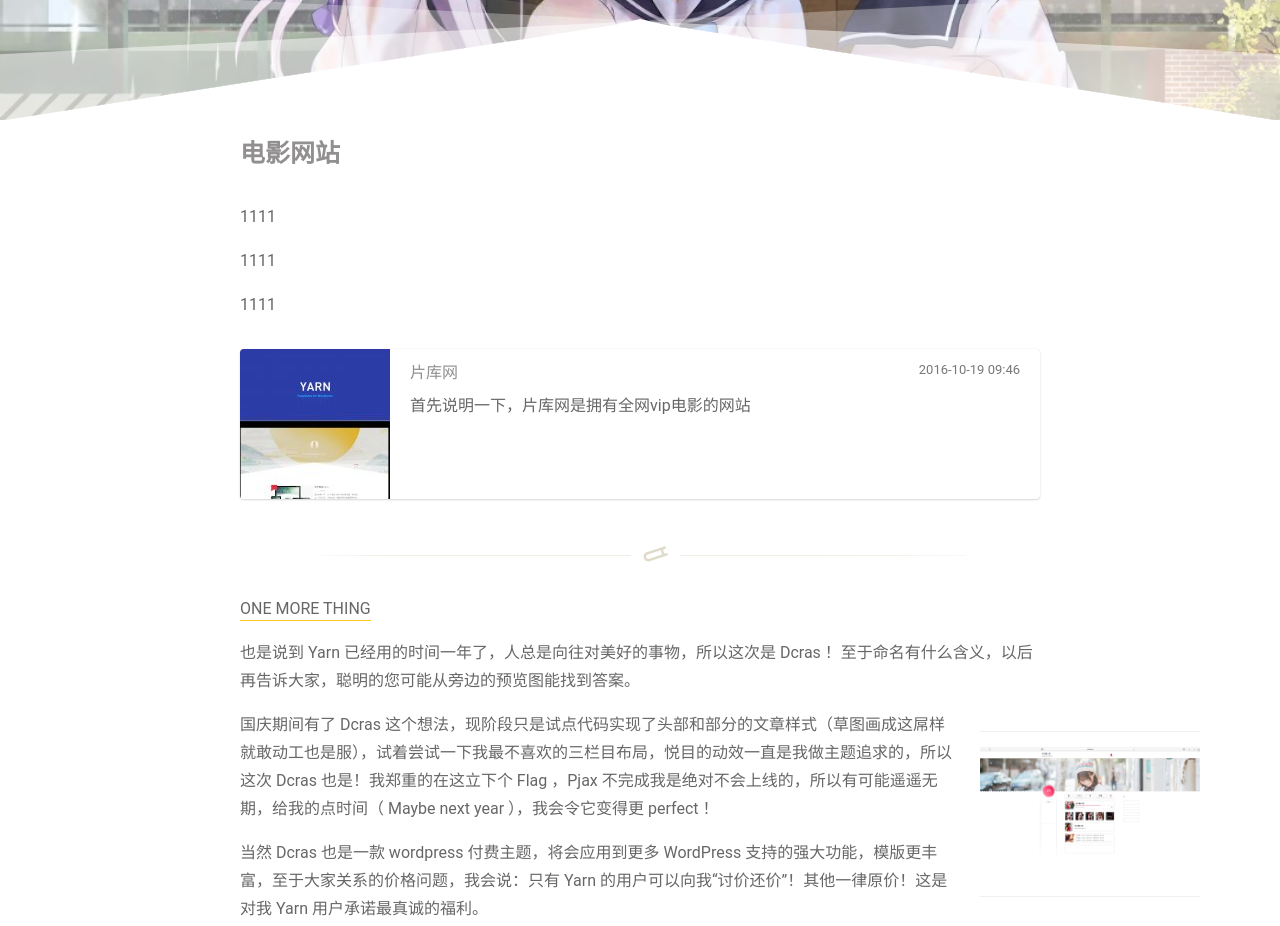
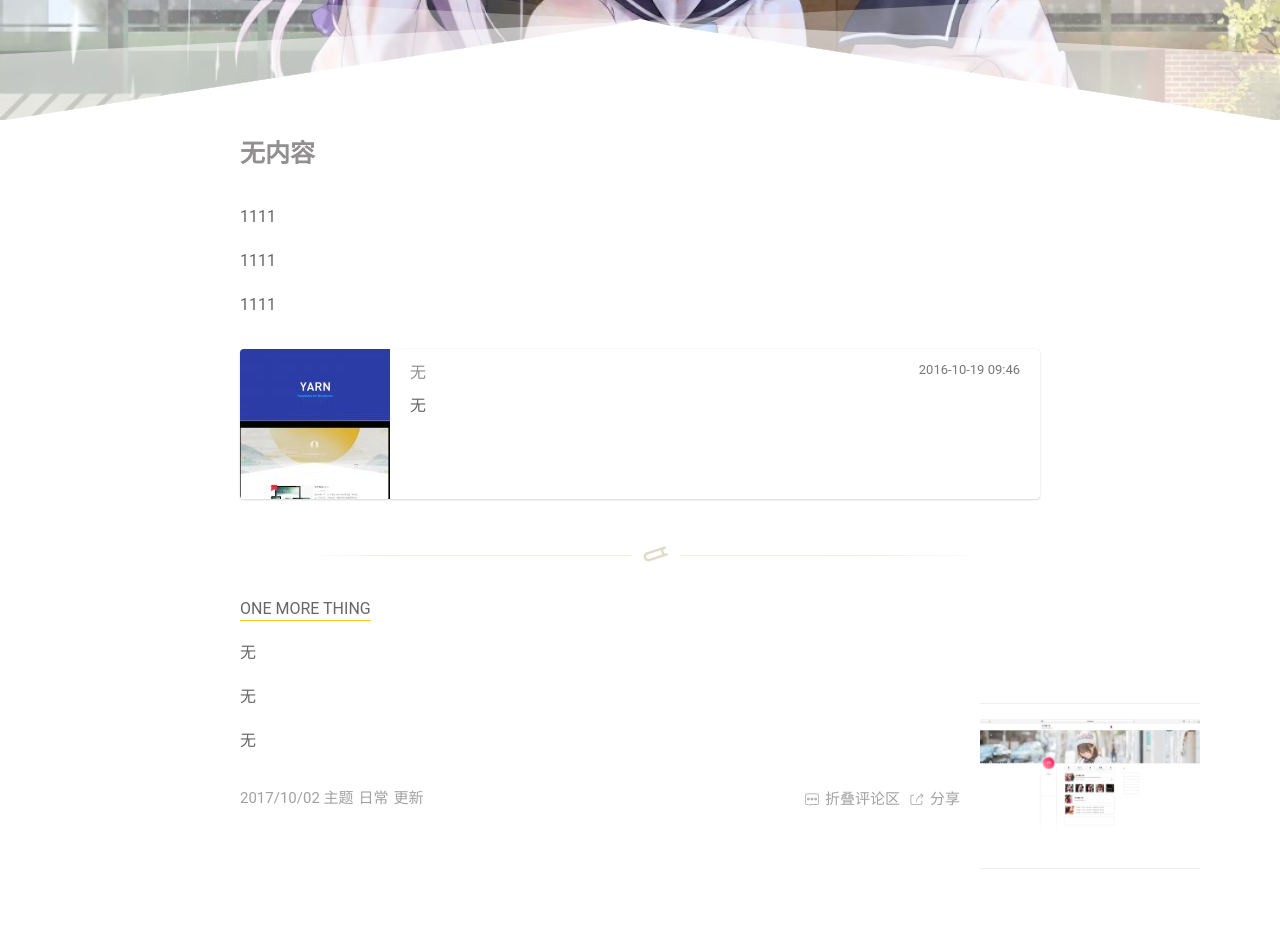
Before and after one commit to Zoe420/user, a plain HTML site: page detail2.html in a window 1280 px wide. Shown: the part 280-1206 px from the top of the page. Drawn offline with Linux system fonts and the light colour scheme.

Commit message:
Update detail2.html

```diff
--- a/detail2.html
+++ b/detail2.html
@@ -121,7 +121,7 @@
 					</style>
 					<section class="post_content">
 						<header class="post_header">
-							<h1 class="post_title">电影网站</h1>
+							<h1 class="post_title">无内容</h1>
 						</header>
 						<div class="post-body js-gallery">
 							<p>1111</p>
@@ -133,19 +133,19 @@
 									<div class="blog-card-thumbnail"><img width="150" height="150" src="statics/images/yarn-150x150.jpg" class="blog-card-thumb-image wp-post-image" alt="" /></div>
 									<div class="blog-card-content">
 										<div class="blog-card-date clearfix">2016-10-19 09:46</div>
-										<div class="blog-card-title">片库网</div>
-										<div class="blog-card-excerpt">首先说明一下，片库网是拥有全网vip电影的网站</div>
+										<div class="blog-card-title">无</div>
+										<div class="blog-card-excerpt">无</div>
 									</div>
 								</div>
 							</a>
 							<hr/>
 							<p><span class="yellow-under">ONE MORE THING</span></p>
-							<p>也是说到 Yarn 已经用的时间一年了，人总是向往对美好的事物，所以这次是 Dcras ！至于命名有什么含义，以后再告诉大家，聪明的您可能从旁边的预览图能找到答案。</p>
+							<p>无</p>
 							<p>
 								<quote class="pullquote">
 									<a href="statics/images/Dcras.png"><img src="statics/images/Dcras.png" alt="" width="1920" height="1080" class="alignnone size-full wp-image-1223" /></a>
-								</quote>国庆期间有了 Dcras 这个想法，现阶段只是试点代码实现了头部和部分的文章样式（草图画成这屌样就敢动工也是服），试着尝试一下我最不喜欢的三栏目布局，悦目的动效一直是我做主题追求的，所以这次 Dcras 也是！我郑重的在这立下个 Flag ，Pjax 不完成我是绝对不会上线的，所以有可能遥遥无期，给我的点时间（ Maybe next year ），我会令它变得更 perfect ！</p>
-							<p>当然 Dcras 也是一款 wordpress 付费主题，将会应用到更多 WordPress 支持的强大功能，模版更丰富，至于大家关系的价格问题，我会说：只有 Yarn 的用户可以向我“讨价还价”！其他一律原价！这是对我 Yarn 用户承诺最真诚的福利。</p>
+								</quote>无</p>
+							<p>无</p>
 						</div>
 						<div class="meta split split--responsive cf">
 							<div class="split__title">
```
